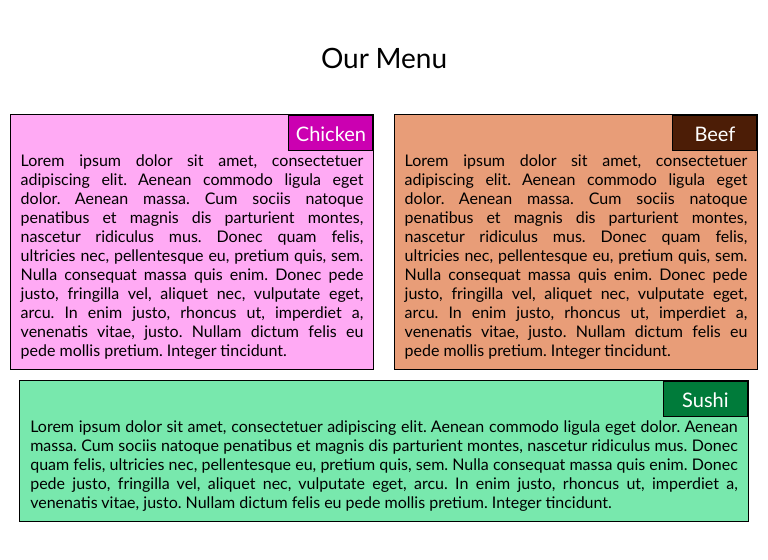
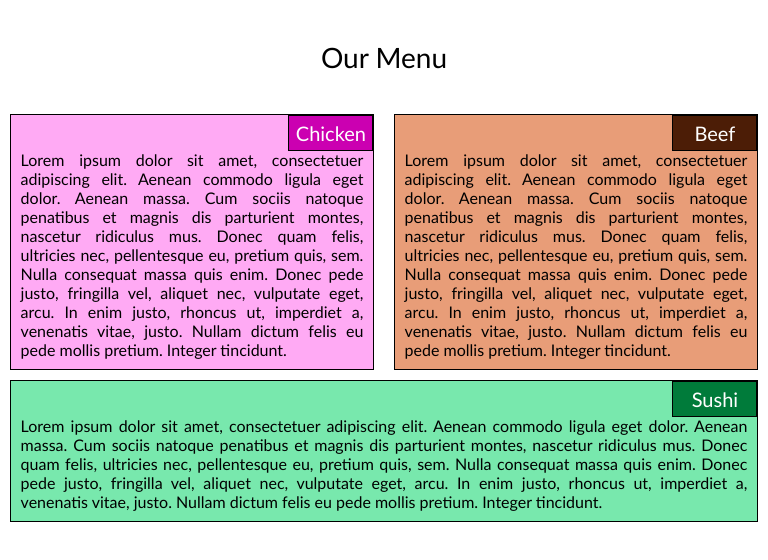
Before and after one commit to NoeliaJJ/Module-2-Coding-Assignment, a plain HTML site: page site/index.html in a window 768 px wide. Drawn offline with Linux system fonts and the light colour scheme.

Commit message:
everything works

```diff
--- a/site/module2solution_styles.css
+++ b/site/module2solution_styles.css
@@ -181,6 +181,7 @@ body {
 @media (min-width: 768px) and (max-width: 991px) {
   .col-md-1, .col-md-2, .col-md-3, .col-md-4, .col-md-5, .col-md-6, .col-md-7, .col-md-8, .col-md-9, .col-md-10, .col-md-11, .col-md-12 {
     float: left;
+
 	 }
 
 	.col-md-1 {
@@ -231,4 +232,10 @@ body {
 		width: 100%;
 	}
 
+div.content3  {
+	width: 97.5%;
+	margin-left: auto;
+	margin-right:auto;
 }
+
+}
```
